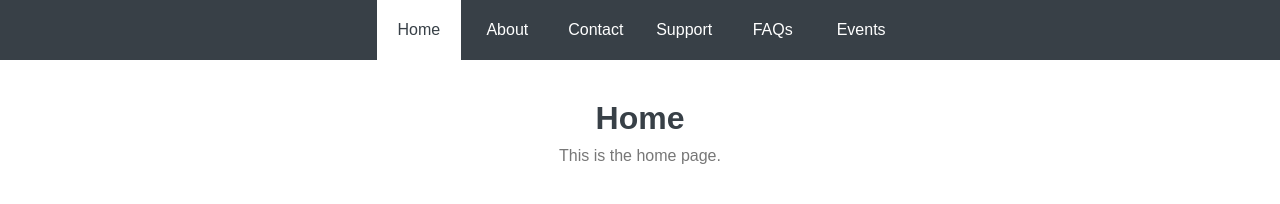
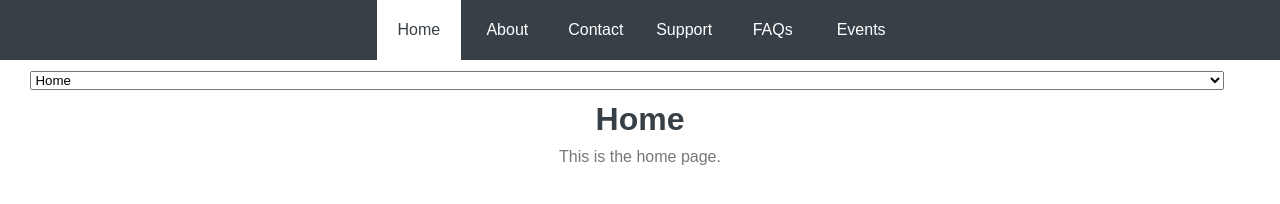
Before and after one commit to micahpotts/jquery-apps, a plain HTML site: page mobileDropdownMenu/index.html in a window 1280 px wide. Drawn offline with nearby package versions, Linux system fonts and the light colour scheme.

Commit message:
Created option menu

```diff
--- a/mobileDropdownMenu/css/style.css
+++ b/mobileDropdownMenu/css/style.css
@@ -61,7 +61,7 @@ p {
 Modify CSS to hide links on small width and show button and select
 Also hides select and button on larger width and show's links
 **/
-
+/**
 @media (min-width: 320px) and (max-width: 568px) {
   #menu ul {
     display:none;
@@ -73,3 +73,4 @@ Also hides select and button on larger width and show's links
     display:none;
   }
 }
+**/
--- a/mobileDropdownMenu/js/app.js
+++ b/mobileDropdownMenu/js/app.js
@@ -2,11 +2,22 @@
 //Solution - hide text links and swap them for smaller nav
 
 //create a selecct and append to menu
+var $select = $("<select></select>");
+$("#menu").append($select);
 //cycle over menu links
+$("#menu a").each(function() {
+	var $anchor = $(this);
 	//create an option
+	var $option = $("<option></option>");
+
 	//option's value is href of the link
+	$option.val($anchor.attr("href"));
 	//option text is text of the link
+	$option.text($anchor.text());
 	//append option to select
+	$select.append($option);
+});
+
 //create button
 //bind click to button
 	//go to select's location
```
